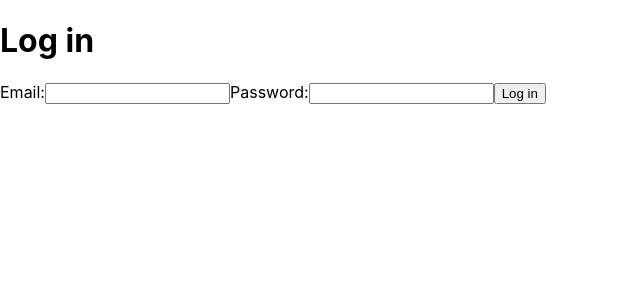
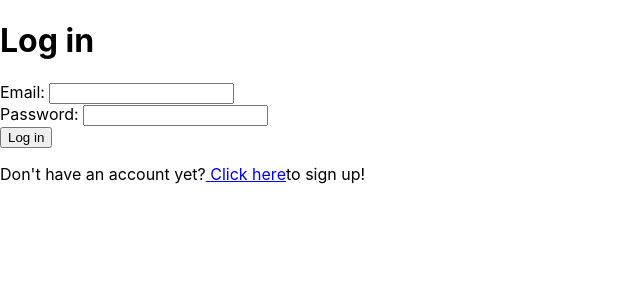
Before and after one commit to MatildaMared/ljudio, a React (Vite) app in the folder frontend/: page /login in a window 1280 px wide. Shown: the top 300 px of the page, without its empty margins (0-640 px from the left). Built offline with nearby package versions, Linux system fonts and the light colour scheme.

Commit message:
fix login form

```diff
--- a/frontend/src/pages/LoginPage.jsx
+++ b/frontend/src/pages/LoginPage.jsx
@@ -1,5 +1,5 @@
 import React, { useState } from "react";
-import { useHistory } from "react-router-dom";
+import { useHistory, Link } from "react-router-dom";
 
 function LoginPage() {
 	const [email, setEmail] = useState("");
@@ -38,26 +38,40 @@ function LoginPage() {
 	return (
 		<div>
 			<h1>Log in</h1>
-			<form onSubmit={handleSubmit}>
-				<label htmlFor="email">
-					Email:
+			<form className="form" onSubmit={handleSubmit}>
+				<div className="form__form-control">
+					<label htmlFor="email" className="form__label">
+						Email:{" "}
+					</label>
 					<input
+						className="form__input"
 						type="email"
 						name="email"
 						id="email"
 						onChange={(e) => setEmail(e.target.value)}
 					/>
-				</label>
-				<label htmlFor="password">
-					Password:
+				</div>
+				<div className="form__form-control">
+					<label htmlFor="password" className="form__label">
+						Password:{" "}
+					</label>
 					<input
+						className="form__input"
 						type="password"
 						name="password"
 						id="password"
 						onChange={(e) => setPassword(e.target.value)}
 					/>
-				</label>
-				<input type="submit" value="Log in" />
+				</div>
+				<input className="form__btn" type="submit" value="Log in" />
+				<p className="form__text">
+					Don't have an account yet?
+					<Link to="/signup" className="form__link">
+						{" "}
+						Click here
+					</Link>
+					to sign up!
+				</p>
 			</form>
 		</div>
 	);
```
